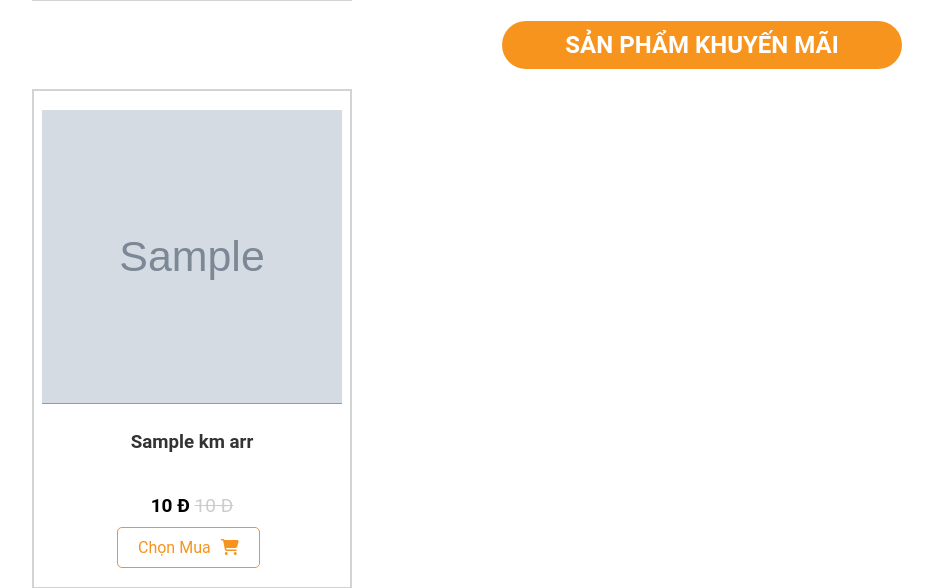
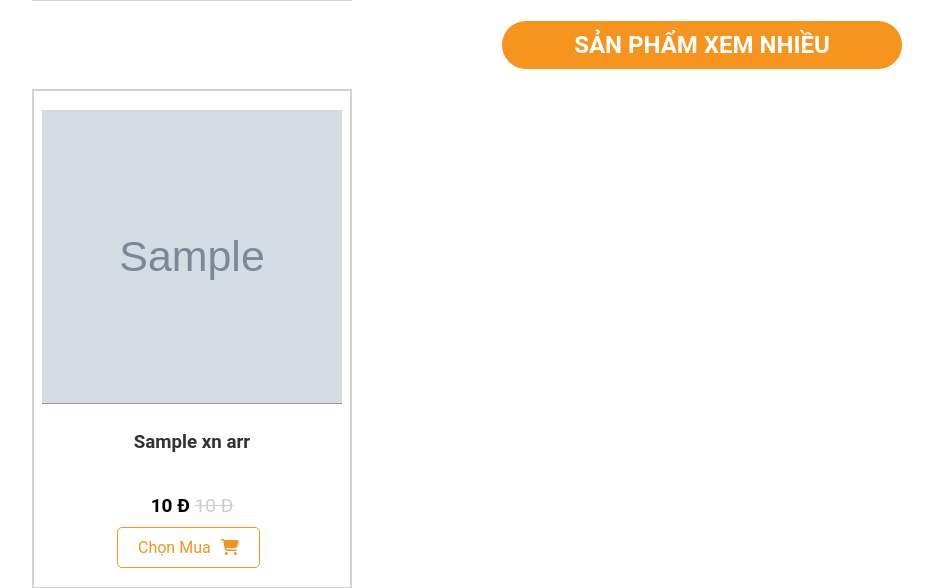
Before and after one commit to AnosMonter/Furryfriends, a PHP site: template site/views/main.php in a window 1280 px wide; the page is wider, and only the part inside the window is pictured. Shown: the part 2274-2862 px from the top of that part, without its empty margins (18-951 px from the left). Run offline with PHP 8.4, Linux system fonts and the light colour scheme; the template is opened without the code that fills it: most values are stand-ins (such as "Sample title", 1, 10 or a date in 2020); grey boxes marked "Sample" are stand-in pictures.

Commit message:
Update main.php
khuyễn mãi->xem nhiều

```diff
--- a/site/views/main.php
+++ b/site/views/main.php
@@ -97,9 +97,9 @@
         </div>
 
         <div class="all-products">
-            <h2 class="title_product">SẢN PHẨM KHUYẾN MÃI</h2>
+            <h2 class="title_product">SẢN PHẨM XEM NHIỀU</h2>
             <div class="products">
-                <?php foreach ($km_arr as $sp): ?>
+                <?php foreach ($xn_arr as $sp): ?>
                     <div class="product-item">
                         <a href="index.php?Page=chi_tiet&id=<?php echo $sp['ID']; ?>">
                             <img src="<?php echo $sp['Image']; ?>" alt="<?php echo $sp['Name']; ?>">
```
